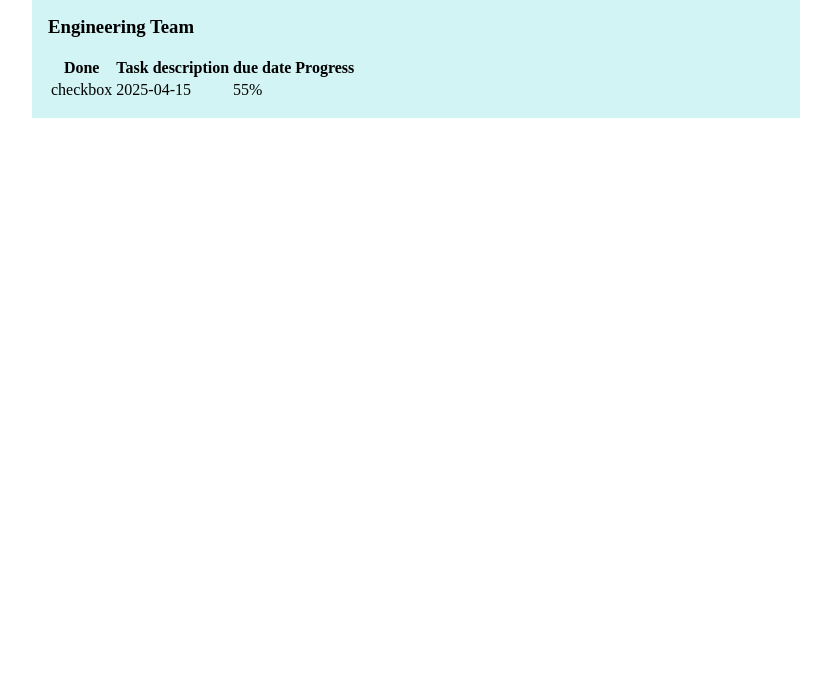
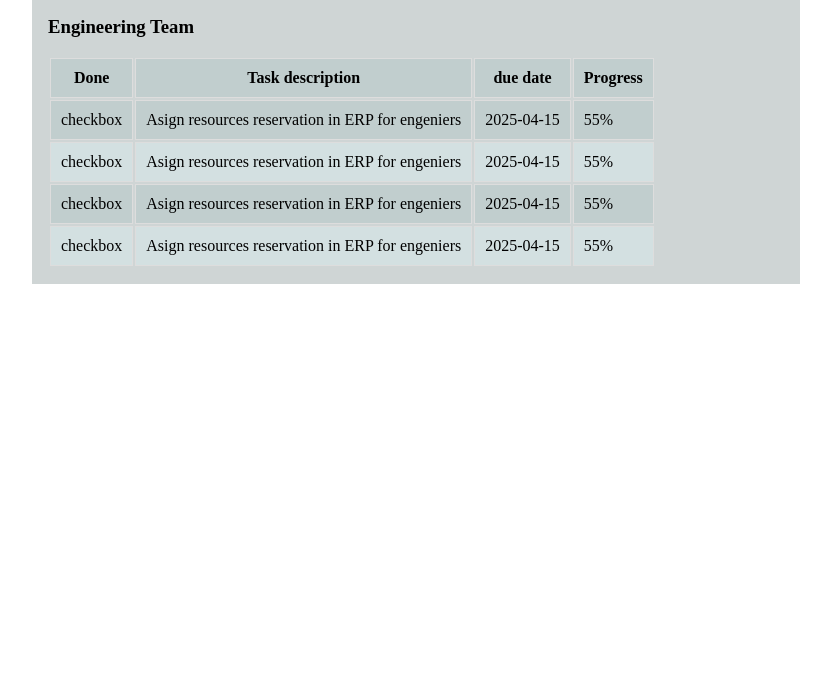
Before and after one commit to oscar89h/todo_list, a plain HTML site: page index.html in a window 1280 px wide. Shown: the part 107-800 px from the top of the page, without its empty margins (224-1055 px from the left). Drawn offline with Linux system fonts and the light colour scheme.

Commit message:
cuarto commit

```diff
--- a/index.html
+++ b/index.html
@@ -27,6 +27,25 @@
                <tbody>
                   <tr>
                      <td>checkbox</td>
+                     <td>Asign resources reservation in ERP for engeniers</td>
+                     <td>2025-04-15</td>
+                     <td>55%</td>
+                  </tr>
+                  <tr>
+                     <td>checkbox</td>
+                     <td>Asign resources reservation in ERP for engeniers</td>
+                     <td>2025-04-15</td>
+                     <td>55%</td>
+                  </tr>
+                  <tr>
+                     <td>checkbox</td>
+                     <td>Asign resources reservation in ERP for engeniers</td>
+                     <td>2025-04-15</td>
+                     <td>55%</td>
+                  </tr>
+                  <tr>
+                     <td>checkbox</td>
+                     <td>Asign resources reservation in ERP for engeniers</td>
                      <td>2025-04-15</td>
                      <td>55%</td>
                   </tr>
--- a/sass/abstracts/_variables.scss
+++ b/sass/abstracts/_variables.scss
@@ -1,6 +1,6 @@
 
 
-$color-primario: rgb(22, 136, 66);
+$color-primario: rgb(94, 174, 164);
 $color-secundario: rgb(130, 132, 116);
 
 $color-texto-1: #fff;
--- a/sass/pages/_home.scss
+++ b/sass/pages/_home.scss
@@ -1,6 +1,6 @@
 
 .container {
-    background-color: rgb(211, 244, 244);
+    background-color: rgb(207, 213, 213);
     width: 60vw;
     margin: 0 auto;
     padding: 1rem;
--- a/sass/pages/_todo.scss
+++ b/sass/pages/_todo.scss
@@ -0,0 +1,31 @@
+.todo {
+   &__titulo {
+   }
+}
+
+.table {
+   display: table;
+
+   table-layout: fixed;
+
+   td,
+   th {
+      border: 1px solid #ddd;
+      padding: 10px;
+      background-color: rgba(154, 183, 186, 0.254);
+   }
+
+   tr:nth-child(even) {
+    background-color: rgba(236, 243, 244, 0.818);
+
+   }
+}
+
+
+@media (max-width: 600px) {
+    table {
+        display: block;
+        overflow-x: auto;
+        white-space: nowrap;
+    }
+}
```
Also changed, not shown: css/style.css, 1 other file.
